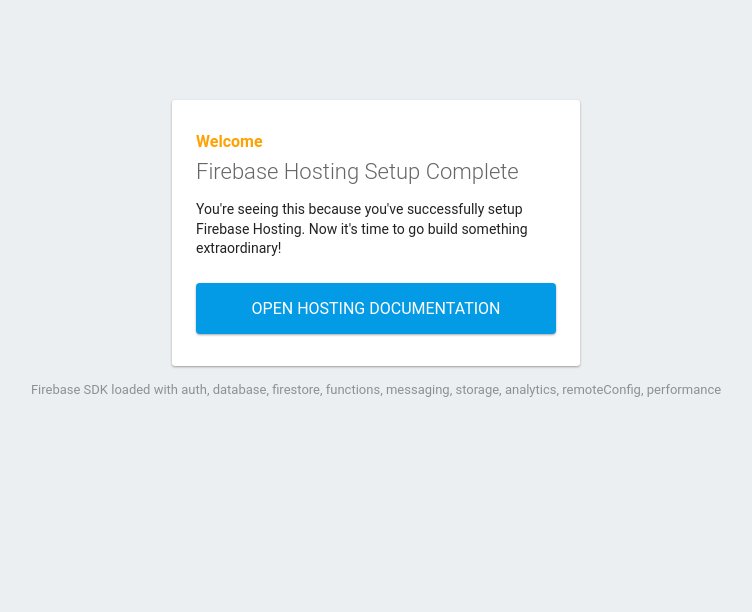
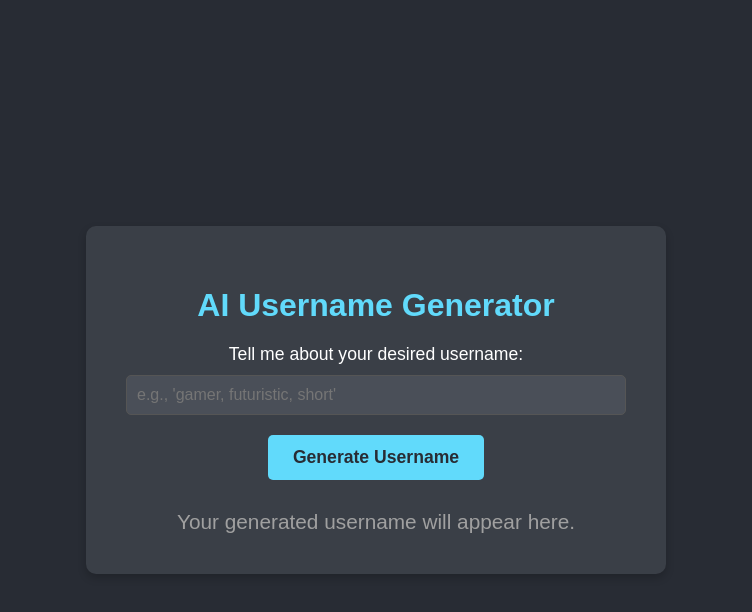
Before and after one commit to tomblayne/username-generator, a website: page public/index.html in a window 1280 px wide. Shown: the whole page, without its empty margins (264-1016 px from the left). Drawn offline with Linux system fonts and the light colour scheme; some packages are replaced by stand-ins of ours.

Commit message:
Feat: Add basic frontend UI for username generator

```diff
--- a/public/index.html
+++ b/public/index.html
@@ -1,89 +1,84 @@
 <!DOCTYPE html>
-<html>
-  <head>
-    <meta charset="utf-8">
-    <meta name="viewport" content="width=device-width, initial-scale=1">
-    <title>Welcome to Firebase Hosting</title>
-
-    <!-- update the version number as needed -->
-    <script defer src="/__/firebase/11.9.0/firebase-app-compat.js"></script>
-    <!-- include only the Firebase features as you need -->
-    <script defer src="/__/firebase/11.9.0/firebase-auth-compat.js"></script>
-    <script defer src="/__/firebase/11.9.0/firebase-database-compat.js"></script>
-    <script defer src="/__/firebase/11.9.0/firebase-firestore-compat.js"></script>
-    <script defer src="/__/firebase/11.9.0/firebase-functions-compat.js"></script>
-    <script defer src="/__/firebase/11.9.0/firebase-messaging-compat.js"></script>
-    <script defer src="/__/firebase/11.9.0/firebase-storage-compat.js"></script>
-    <script defer src="/__/firebase/11.9.0/firebase-analytics-compat.js"></script>
-    <script defer src="/__/firebase/11.9.0/firebase-remote-config-compat.js"></script>
-    <script defer src="/__/firebase/11.9.0/firebase-performance-compat.js"></script>
-    <!--
-      initialize the SDK after all desired features are loaded, set useEmulator to false
-      to avoid connecting the SDK to running emulators.
-    -->
-    <script defer src="/__/firebase/init.js?useEmulator=true"></script>
-
-    <style media="screen">
-      body { background: #ECEFF1; color: rgba(0,0,0,0.87); font-family: Roboto, Helvetica, Arial, sans-serif; margin: 0; padding: 0; }
-      #message { background: white; max-width: 360px; margin: 100px auto 16px; padding: 32px 24px; border-radius: 3px; }
-      #message h2 { color: #ffa100; font-weight: bold; font-size: 16px; margin: 0 0 8px; }
-      #message h1 { font-size: 22px; font-weight: 300; color: rgba(0,0,0,0.6); margin: 0 0 16px;}
-      #message p { line-height: 140%; margin: 16px 0 24px; font-size: 14px; }
-      #message a { display: block; text-align: center; background: #039be5; text-transform: uppercase; text-decoration: none; color: white; padding: 16px; border-radius: 4px; }
-      #message, #message a { box-shadow: 0 1px 3px rgba(0,0,0,0.12), 0 1px 2px rgba(0,0,0,0.24); }
-      #load { color: rgba(0,0,0,0.4); text-align: center; font-size: 13px; }
-      @media (max-width: 600px) {
-        body, #message { margin-top: 0; background: white; box-shadow: none; }
-        body { border-top: 16px solid #ffa100; }
-      }
+<html lang="en">
+<head>
+    <meta charset="UTF-8">
+    <meta name="viewport" content="width=device-width, initial-scale=1.0">
+    <title>AI Username Generator</title>
+    <style>
+        body {
+            font-family: Arial, sans-serif;
+            display: flex;
+            justify-content: center;
+            align-items: center;
+            min-height: 100vh;
+            background-color: #282c34;
+            color: #ffffff;
+            margin: 0;
+        }
+        .container {
+            background-color: #3a3f47;
+            padding: 40px;
+            border-radius: 10px;
+            box-shadow: 0 4px 8px rgba(0, 0, 0, 0.2);
+            text-align: center;
+            max-width: 500px;
+            width: 90%;
+        }
+        h1 {
+            color: #61dafb;
+            margin-bottom: 20px;
+        }
+        label {
+            display: block;
+            margin-bottom: 10px;
+            font-size: 1.1em;
+        }
+        input[type="text"] {
+            width: calc(100% - 22px);
+            padding: 10px;
+            margin-bottom: 20px;
+            border: 1px solid #555;
+            border-radius: 5px;
+            background-color: #4a4f58;
+            color: #ffffff;
+            font-size: 1em;
+        }
+        button {
+            background-color: #61dafb;
+            color: #282c34;
+            padding: 12px 25px;
+            border: none;
+            border-radius: 5px;
+            cursor: pointer;
+            font-size: 1.1em;
+            font-weight: bold;
+            transition: background-color 0.3s ease;
+        }
+        button:hover {
+            background-color: #21a1f1;
+        }
+        #result {
+            margin-top: 30px;
+            font-size: 1.3em;
+            color: #a0a0a0;
+            word-wrap: break-word; /* Ensures long usernames wrap */
+        }
+        #result.generated {
+            color: #ffffff;
+        }
     </style>
-  </head>
-  <body>
-    <div id="message">
-      <h2>Welcome</h2>
-      <h1>Firebase Hosting Setup Complete</h1>
-      <p>You're seeing this because you've successfully setup Firebase Hosting. Now it's time to go build something extraordinary!</p>
-      <a target="_blank" href="https://firebase.google.com/docs/hosting/">Open Hosting Documentation</a>
+</head>
+<body>
+    <div class="container">
+        <h1>AI Username Generator</h1>
+        <label for="prompt">Tell me about your desired username:</label>
+        <input type="text" id="prompt" placeholder="e.g., 'gamer, futuristic, short'">
+        <button id="generateBtn">Generate Username</button>
+        <div id="result">Your generated username will appear here.</div>
     </div>
-    <p id="load">Firebase SDK Loading&hellip;</p>
 
     <script>
-      document.addEventListener('DOMContentLoaded', function() {
-        const loadEl = document.querySelector('#load');
-        // // 🔥🔥🔥🔥🔥🔥🔥🔥🔥🔥🔥🔥🔥🔥🔥🔥🔥🔥🔥🔥🔥🔥🔥🔥🔥🔥🔥🔥🔥🔥🔥
-        // // The Firebase SDK is initialized and available here!
-        //
-        // firebase.auth().onAuthStateChanged(user => { });
-        // firebase.database().ref('/path/to/ref').on('value', snapshot => { });
-        // firebase.firestore().doc('/foo/bar').get().then(() => { });
-        // firebase.functions().httpsCallable('yourFunction')().then(() => { });
-        // firebase.messaging().requestPermission().then(() => { });
-        // firebase.storage().ref('/path/to/ref').getDownloadURL().then(() => { });
-        // firebase.analytics(); // call to activate
-        // firebase.analytics().logEvent('tutorial_completed');
-        // firebase.performance(); // call to activate
-        //
-        // // 🔥🔥🔥🔥🔥🔥🔥🔥🔥🔥🔥🔥🔥🔥🔥🔥🔥🔥🔥🔥🔥🔥🔥🔥🔥🔥🔥🔥🔥🔥🔥
-
-        try {
-          let app = firebase.app();
-          let features = [
-            'auth',
-            'database',
-            'firestore',
-            'functions',
-            'messaging',
-            'storage',
-            'analytics',
-            'remoteConfig',
-            'performance',
-          ].filter(feature => typeof app[feature] === 'function');
-          loadEl.textContent = `Firebase SDK loaded with ${features.join(', ')}`;
-        } catch (e) {
-          console.error(e);
-          loadEl.textContent = 'Error loading the Firebase SDK, check the console.';
-        }
-      });
+        // JavaScript will go here later to handle button clicks and API calls
     </script>
-  </body>
+</body>
 </html>
```
